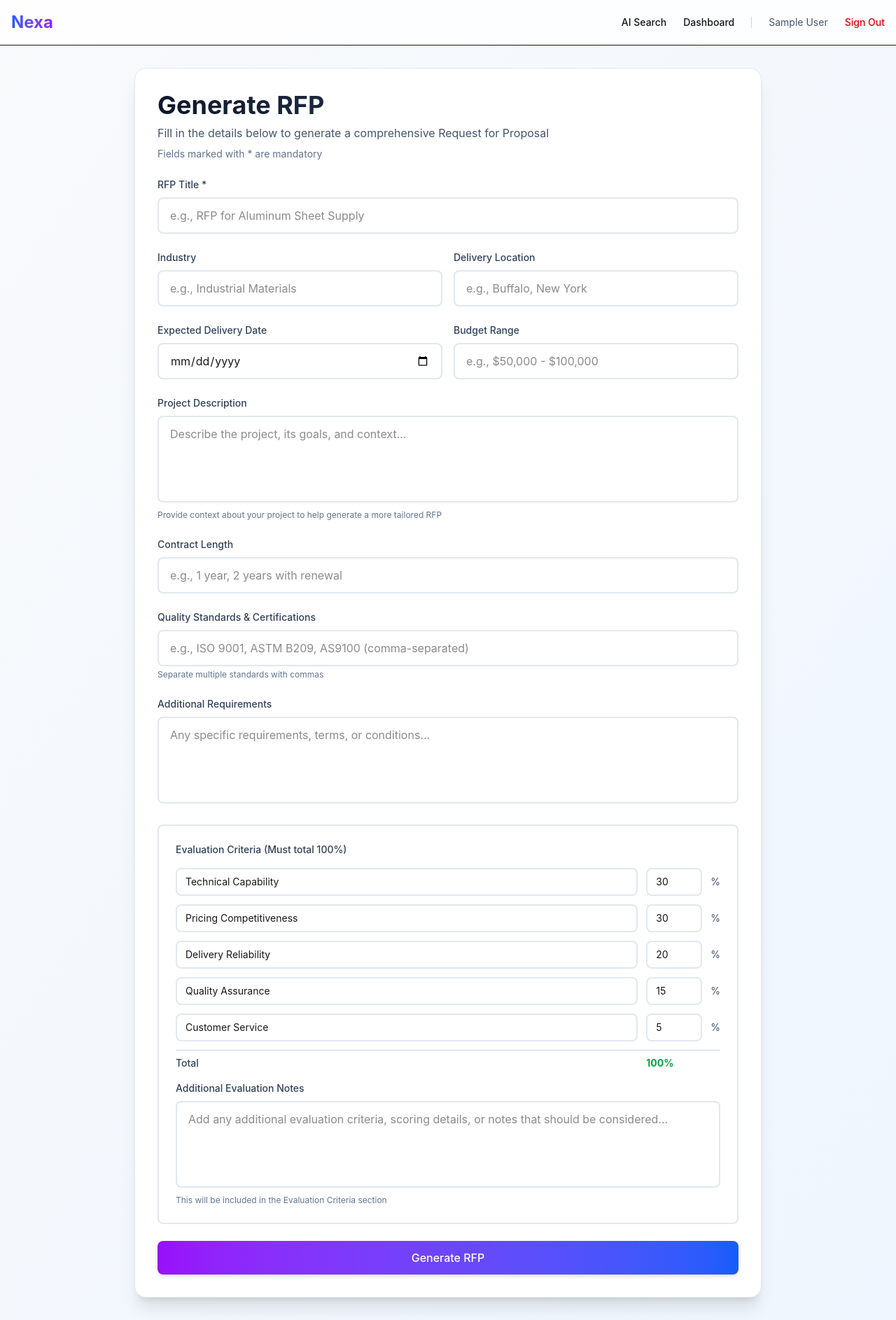
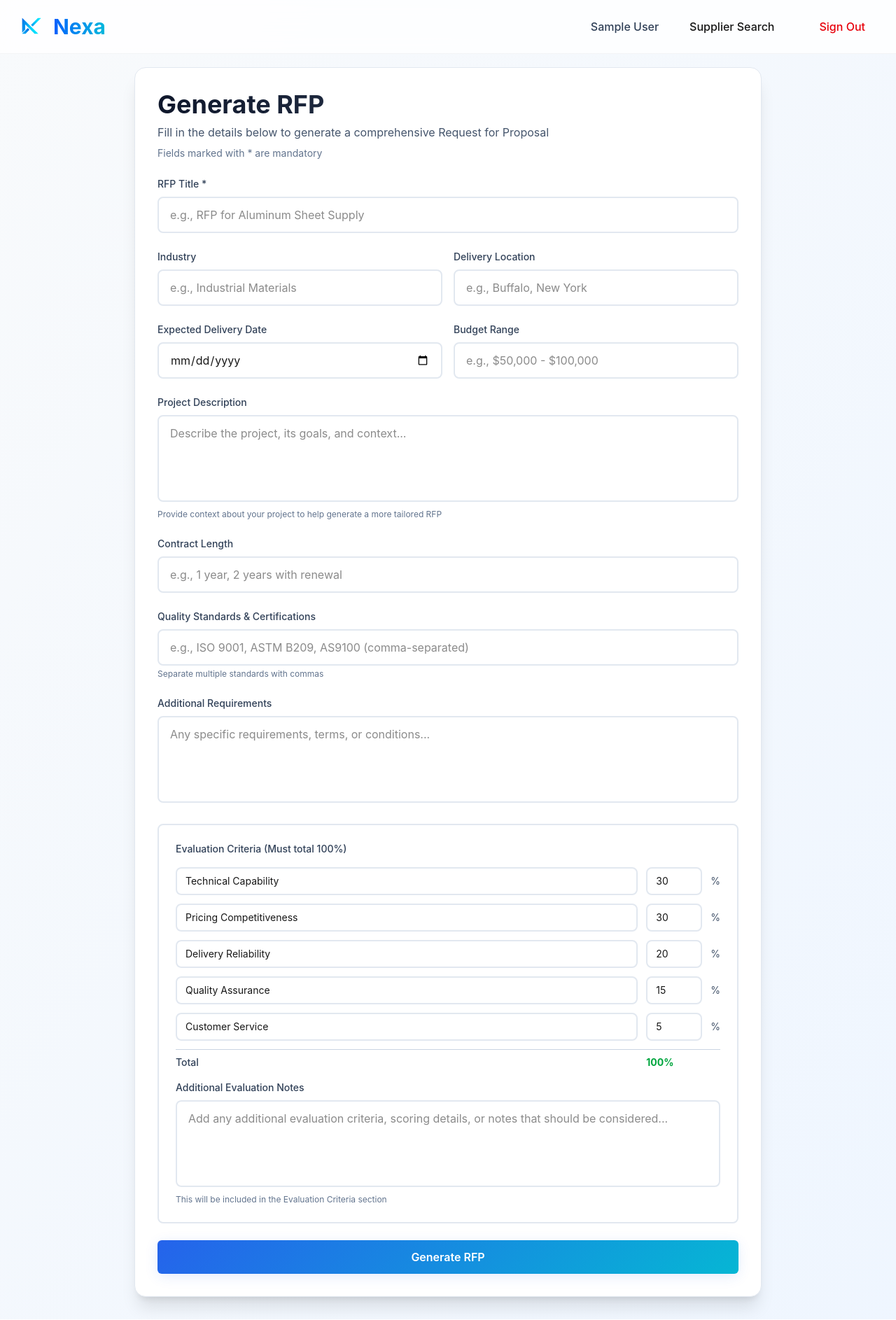
Before and after one commit to NihaalKonda/Nexa, a Next.js app in the folder frontend/: page /rfp/generate in a window 1280 px wide. Shown: the whole page at 70% size. Built offline with nearby package versions, Linux system fonts and the light colour scheme; no server answers; sample sign-in values are in the browser's storage.

Commit message:
customized generate rfp page

```diff
--- a/frontend/src/app/rfp/generate/page.tsx
+++ b/frontend/src/app/rfp/generate/page.tsx
@@ -4,6 +4,8 @@ import { useState, useEffect } from "react"
 import { useSession, signOut } from "next-auth/react"
 import { useRouter, useSearchParams } from "next/navigation"
 import Link from "next/link"
+import Image from "next/image"
+import { Button } from "@/components/ui/button"
 import { type Supplier } from "@/lib/api"
 
 export default function GenerateRFPPage() {
@@ -154,33 +156,47 @@ export default function GenerateRFPPage() {
   return (
     <div className="min-h-screen bg-gradient-to-br from-slate-50 to-blue-50">
       {/* Header */}
-      <header className="border-b bg-white/80 backdrop-blur-sm sticky top-0 z-10">
-        <div className="container mx-auto px-4 py-4 flex justify-between items-center">
-          <Link href="/" className="text-2xl font-bold bg-gradient-to-r from-blue-600 to-purple-600 bg-clip-text text-transparent">
+      <header className="fixed top-0 left-0 right-0 z-50 bg-white/80 backdrop-blur-lg border-b border-gray-100">
+        <div className="container mx-auto px-6 py-4">
+          <div className="flex items-center justify-between">
+            <Link href="/" className="flex items-center gap-3 cursor-pointer hover:opacity-80 transition-opacity">
+              <Image
+                src="/nexa_logo.png"
+                alt="Nexa Logo"
+                width={40}
+                height={40}
+                className="h-10 w-10"
+              />
+              <span className="text-3xl font-bold bg-gradient-to-r from-blue-600 to-cyan-500 bg-clip-text text-transparent">
                 Nexa
+              </span>
             </Link>
-          <nav className="flex gap-6 items-center">
-            <Link href="/search-gpt" className="text-sm font-medium hover:text-blue-600 transition-colors">
-              AI Search
-            </Link>
-            <Link href="/dashboard" className="text-sm font-medium hover:text-blue-600 transition-colors">
-              Dashboard
-            </Link>
-            <div className="h-4 w-px bg-slate-300"></div>
-            <span className="text-sm text-slate-600">{session.user?.name}</span>
-            <button
+
+            <div className="flex items-center gap-6">
+              <span className="text-base font-medium text-slate-700">{session.user?.name}</span>
+              <Button
+                onClick={() => {
+                  router.push("/supplier-search?loadSession=true")
+                }}
+                variant="ghost"
+              >
+                Supplier Search
+              </Button>
+              <Button
                 onClick={() => {
                   signOut({ callbackUrl: "/" })
                 }}
-              className="text-sm font-medium text-red-600 hover:text-red-700 transition-colors"
+                variant="ghost"
+                className="text-red-600 hover:text-red-700"
               >
                 Sign Out
-            </button>
-          </nav>
+              </Button>
+            </div>
+          </div>
         </div>
       </header>
 
-      <main className="container mx-auto px-4 py-8">
+      <main className="container mx-auto px-4 py-8 pt-24">
         <div className="max-w-4xl mx-auto">
           {/* Supplier Info Card */}
           {supplier && (
@@ -410,16 +426,15 @@ export default function GenerateRFPPage() {
                 </div>
               </div>
 
-              <button
+              <Button
                 type="submit"
                 disabled={loading}
-                className="w-full px-6 py-3 bg-gradient-to-r from-purple-600 to-blue-600 text-white font-medium rounded-lg hover:from-purple-700 hover:to-blue-700 transition-all shadow-md hover:shadow-lg disabled:opacity-50 disabled:cursor-not-allowed flex items-center justify-center gap-2"
+                variant="hero"
+                size="lg"
+                className="w-full hover:shadow-md hover:scale-[1.02] transition-transform"
               >
-                {loading && (
-                  <div className="inline-block h-5 w-5 animate-spin rounded-full border-3 border-solid border-white border-r-transparent"></div>
-                )}
                 {loading ? "Generating RFP..." : "Generate RFP"}
-              </button>
+              </Button>
 
               {loading && (
                 <div className="mt-4 p-4 bg-blue-50 border border-blue-200 rounded-lg">
@@ -450,12 +465,13 @@ export default function GenerateRFPPage() {
                   >
                     Copy Markdown
                   </button>
-                  <button
+                  <Button
                     onClick={handleViewRFP}
-                    className="px-4 py-2 text-sm font-medium bg-gradient-to-r from-purple-600 to-blue-600 text-white rounded-lg hover:from-purple-700 hover:to-blue-700 transition-all shadow-md hover:shadow-lg"
+                    variant="hero"
+                    className="hover:shadow-md hover:scale-[1.02] transition-transform"
                   >
                     View Document
-                  </button>
+                  </Button>
                 </div>
               </div>
 
--- a/frontend/src/app/supplier-search/page.tsx
+++ b/frontend/src/app/supplier-search/page.tsx
@@ -2,7 +2,7 @@
 
 import { useState, useEffect } from "react"
 import { useSession, signOut } from "next-auth/react"
-import { useRouter } from "next/navigation"
+import { useRouter, useSearchParams } from "next/navigation"
 import Link from "next/link"
 import Image from "next/image"
 import { Button } from "@/components/ui/button"
@@ -11,6 +11,7 @@ import { searchSuppliers, searchSuppliersDetailed, type Supplier } from "@/lib/a
 export default function SearchGPTPage() {
   const { data: session, status } = useSession()
   const router = useRouter()
+  const searchParams = useSearchParams()
   const [product, setProduct] = useState("")
   const [location, setLocation] = useState("")
   const [priceMin, setPriceMin] = useState("")
@@ -29,6 +30,14 @@ export default function SearchGPTPage() {
       router.push("/auth/signin")
     }
   }, [status, router])
+
+  // Auto-load session if loadSession query parameter is present
+  useEffect(() => {
+    const shouldLoadSession = searchParams.get("loadSession")
+    if (shouldLoadSession === "true" && status === "authenticated") {
+      handleLoadLastSession()
+    }
+  }, [searchParams, status])
 
   // Function to load last session
   const handleLoadLastSession = async () => {
```
Also changed, not shown: 1 other file (tests, documents, lock files or other folders). Lines whose indentation alone changed are shown as unchanged.
